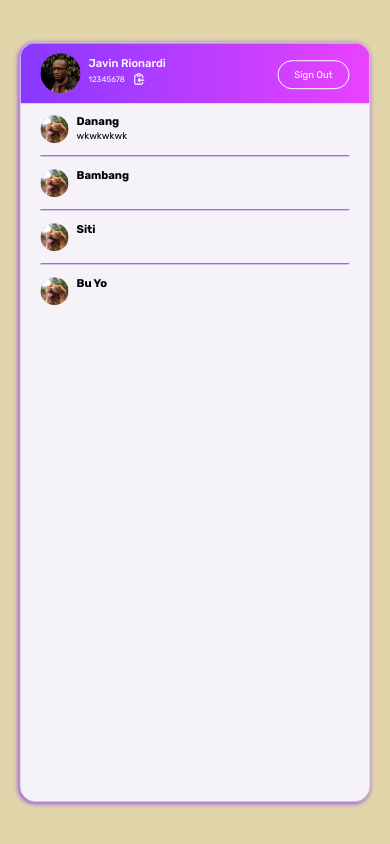
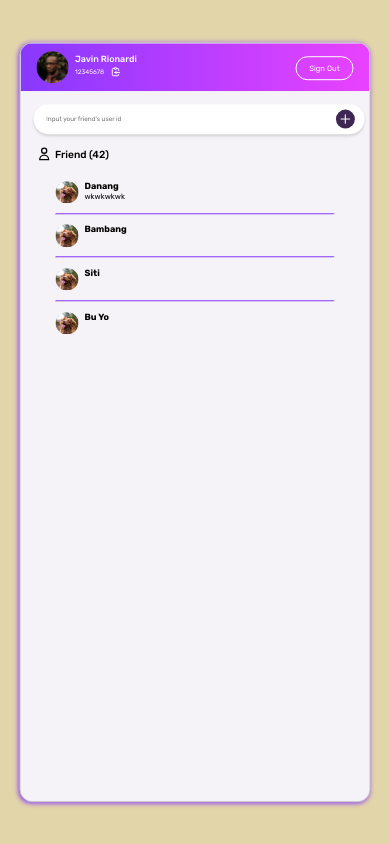
Before and after one commit to javin1102/chatify, a Next.js app: page / in a window 390 px wide. Built offline with nearby package versions, Linux system fonts and the light colour scheme.

Commit message:
add invitation component and fixed responsive styling

```diff
--- /dev/null
+++ b/components/AddFriend/AddFriend.module.css
@@ -0,0 +1,38 @@
+.input-layout {
+  width: 95%;
+  position: relative;
+  margin: 2rem;
+}
+
+.input-layout input {
+  width: 100%;
+  border-radius: 4rem;
+  padding: 1.7rem 2rem;
+  border: none;
+  box-shadow: 0 2px 3px rgba(0, 0, 0, 0.137);
+  outline: none;
+  font-family: "Rubik", sans-serif;
+  color: var(--very-dark-desaturated-violet);
+  padding-right: 5rem;
+}
+
+.send-button {
+  border-radius: 50%;
+  background-color: var(--very-dark-desaturated-violet);
+  width: 3rem;
+  height: 3rem;
+  display: flex;
+  align-items: center;
+  justify-content: center;
+  position: absolute;
+  right: 0;
+  top: 50%;
+  transform: translate(-50%, -50%);
+  cursor: pointer;
+}
+.send-button svg {
+  object-fit: cover;
+  width: 2rem;
+  height: 2rem;
+  stroke: white;
+}
--- /dev/null
+++ b/components/AddFriend/AddFriend.tsx
@@ -0,0 +1,14 @@
+import styles from "./AddFriend.module.css";
+import { PlusIcon } from "@heroicons/react/outline";
+const AddFriend: React.FC = () => {
+  return (
+    <div className={styles["input-layout"]}>
+      <input placeholder="Input your friend's user id" type="number" />
+      <div className={styles["send-button"]}>
+        <PlusIcon />
+      </div>
+    </div>
+  );
+};
+
+export default AddFriend;
--- a/components/Auth/Form.module.css
+++ b/components/Auth/Form.module.css
@@ -1,11 +1,11 @@
 .form {
-  margin-top: 8rem;
+  margin-top: 6rem;
 }
 
 .form__content {
   display: flex;
   flex-direction: column;
-  width: min(40vw, 50rem);
+  width: min(60vw, 50rem);
 }
 
 .form > .form__content:not(:last-child) {
@@ -18,6 +18,7 @@
   outline: none;
   border-color: transparent;
   border-width: 1px;
+  width: 100%;
 }
 
 .form__content input::placeholder {
--- a/components/Chat/Chat.module.css
+++ b/components/Chat/Chat.module.css
@@ -76,7 +76,7 @@
   position: fixed;
   bottom: 1.5rem;
   left: 2rem;
-  width: 95rem;
+  width: calc(100% - 4rem);
 }
 
 .input-layout input {
--- a/components/FriendList/FriendList.module.css
+++ b/components/FriendList/FriendList.module.css
@@ -2,6 +2,17 @@
   padding: 0rem 2.5rem;
   overflow-y: auto;
   height: 87.5%;
+}
+.heading {
+  display: flex;
+  align-items: center;
+  margin-bottom: 3rem;
+  font-weight: 500;
+}
+.heading > svg {
+  width: 2.4rem;
+  height: 2.4rem;
+  margin-right: 0.5rem;
 }
 .pic {
   position: relative;
@@ -10,7 +21,9 @@
   height: 3.5rem;
   overflow: hidden;
 }
-
+.list {
+  margin: 0 3rem;
+}
 .friend-layout {
   display: flex;
   cursor: pointer;
--- a/components/FriendList/FriendListLayout.tsx
+++ b/components/FriendList/FriendListLayout.tsx
@@ -1,12 +1,20 @@
 import styles from "./FriendList.module.css";
 import { FriendLayout } from "./FriendListComponent";
+import { UserIcon } from "@heroicons/react/outline";
 const FriendListLayout = () => {
   return (
     <div className={styles.layout}>
-      <FriendLayout name="Danang" lastChat={"wkwkwkwk"} />
-      <FriendLayout name="Bambang" />
-      <FriendLayout name="Siti" />
-      <FriendLayout name="Bu Yo" />
+      <div className={styles.heading}>
+        <UserIcon />
+        Friend (42)
+      </div>
+
+      <div className={styles.list}>
+        <FriendLayout name="Danang" lastChat={"wkwkwkwk"} />
+        <FriendLayout name="Bambang" />
+        <FriendLayout name="Siti" />
+        <FriendLayout name="Bu Yo" />
+      </div>
     </div>
   );
 };
--- a/pages/index.tsx
+++ b/pages/index.tsx
@@ -1,4 +1,5 @@
 import type { NextPage } from "next";
+import AddFriend from "../components/AddFriend/AddFriend";
 import FriendListLayout from "../components/FriendList/FriendListLayout";
 import Header from "../components/Header/Header";
 
@@ -6,6 +7,7 @@ const Home: NextPage = () => {
   return (
     <div className="app-container">
       <Header />
+      <AddFriend />
       <FriendListLayout />
     </div>
   );
--- a/styles/globals.css
+++ b/styles/globals.css
@@ -47,12 +47,31 @@ a {
   html {
     font-size: 50%;
   }
+  input {
+    font-size: 62.5%;
+  }
 }
-
+@media only screen and (max-width: 400px) {
+  html {
+    font-size: 40%;
+  }
+}
 body {
   height: 100vh;
   position: relative;
   padding: 10rem 0;
+}
+
+/* Chrome, Safari, Edge, Opera */
+input::-webkit-outer-spin-button,
+input::-webkit-inner-spin-button {
+  -webkit-appearance: none;
+  margin: 0;
+}
+
+/* Firefox */
+input[type="number"] {
+  -moz-appearance: textfield;
 }
 
 .app-container {
@@ -83,7 +102,7 @@ body {
 }
 
 .form-container h1 {
-  margin-top: 12rem;
+  margin-top: 18rem;
 
   color: white;
   text-shadow: -2px 2px var(--very-light-magenta);
```
Also changed, not shown: components/Chat/ChatHeader.tsx (+5 -2 lines).
